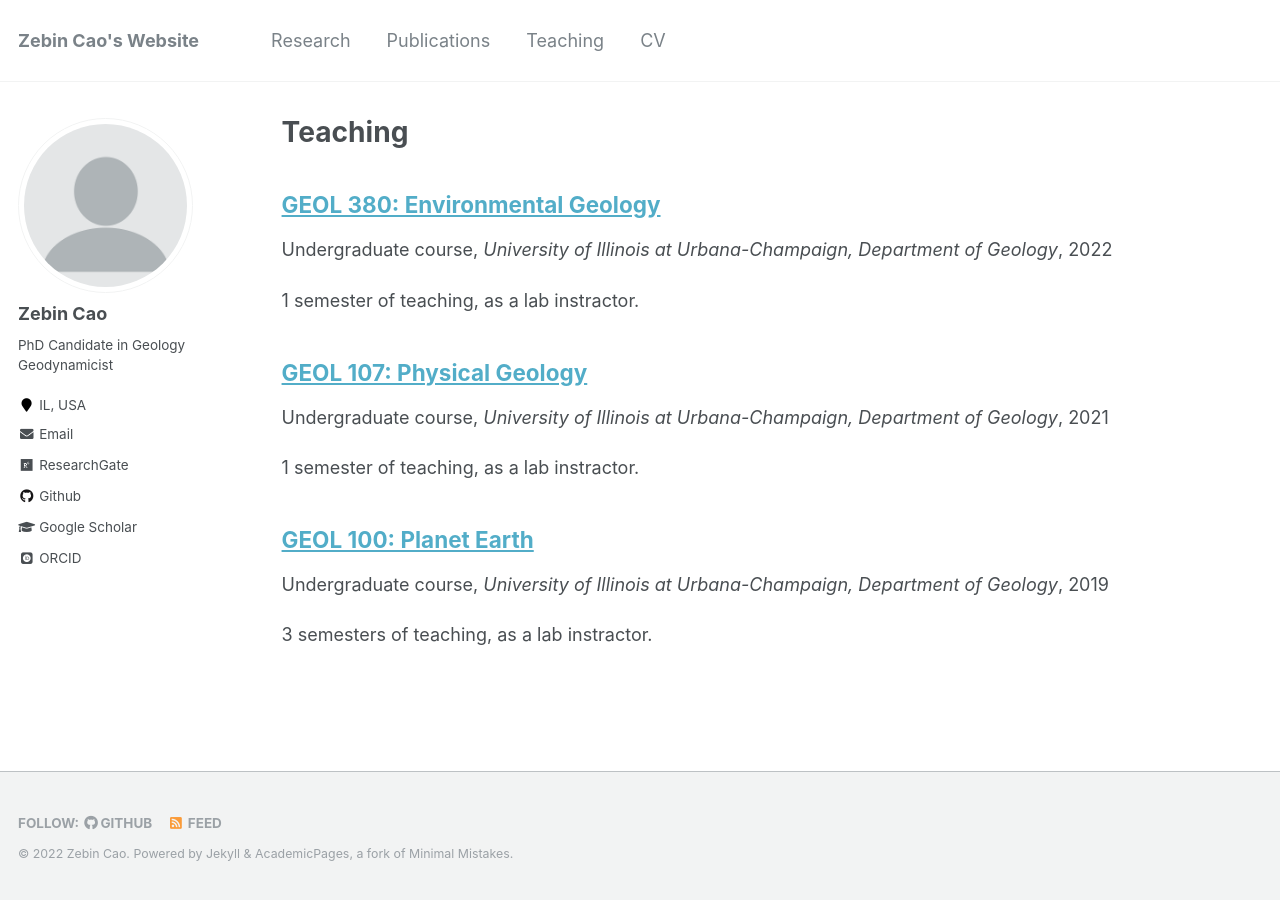
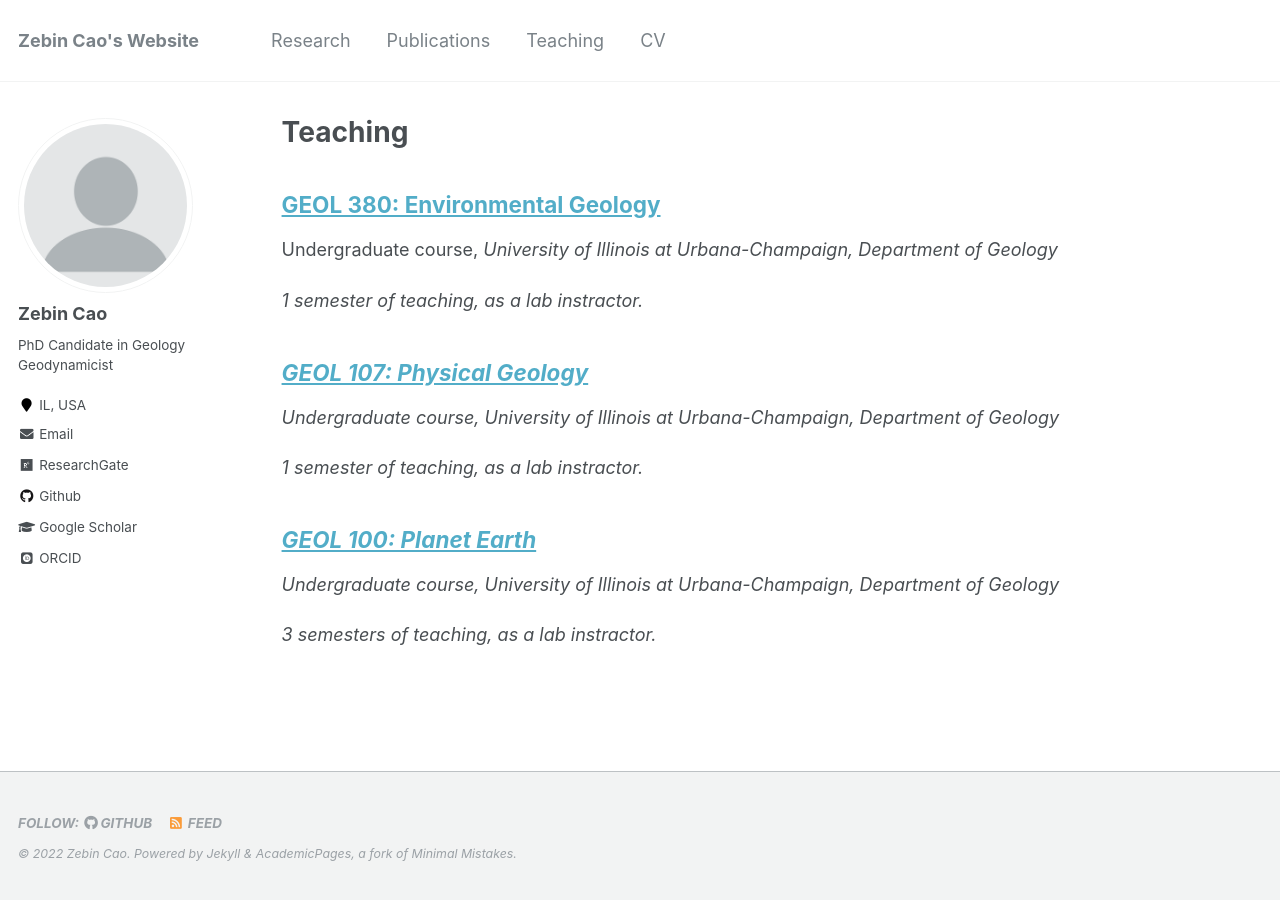
Before and after one commit to ZebinCao/ZebinCao.github.io, a Jekyll site: the page built from _pages/teaching.html, in a window 1280 px wide. Built offline with Jekyll 4.4.1, drawn with Linux system fonts in a browser that asks for light colours; some web fonts are replaced.

Commit message:
Remove time in teaching

```diff
--- a/_includes/archive-single.html
+++ b/_includes/archive-single.html
@@ -39,7 +39,7 @@
     {% endif %}
 
         {% if post.collection == 'teaching' %}
-          <p> {{ post.type }}, <i>{{ post.venue }}</i>, {{ post.date | default: "1900-01-01" | date: "%Y" }} </p>
+          <p> {{ post.type }}, <i>{{ post.venue }}  </p>
         {% elsif post.collection == 'publications' %}
           <p>Published in <i>{{ post.venue }}</i>, {{ post.date | default: "1900-01-01" | date: "%Y" }} </p>
         {% elsif post.date %}
```
